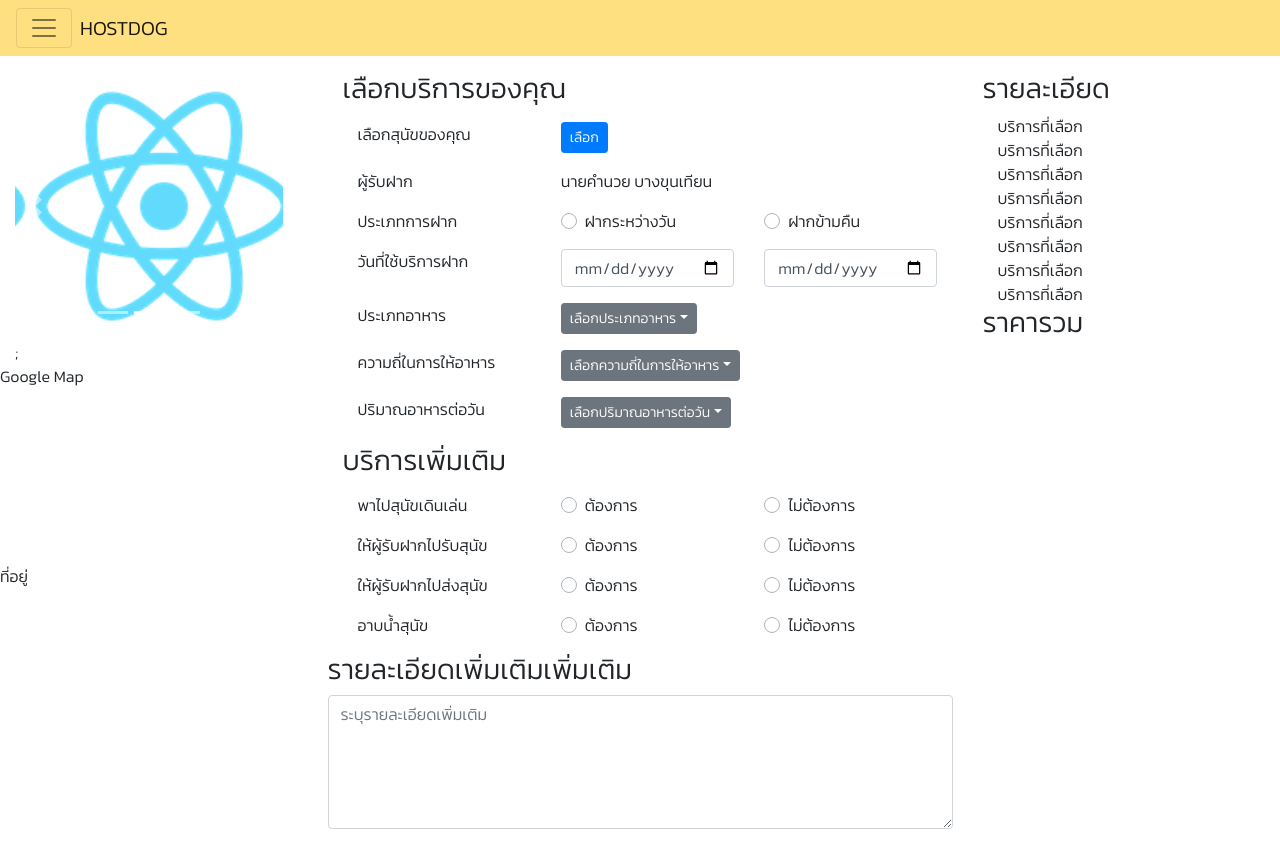
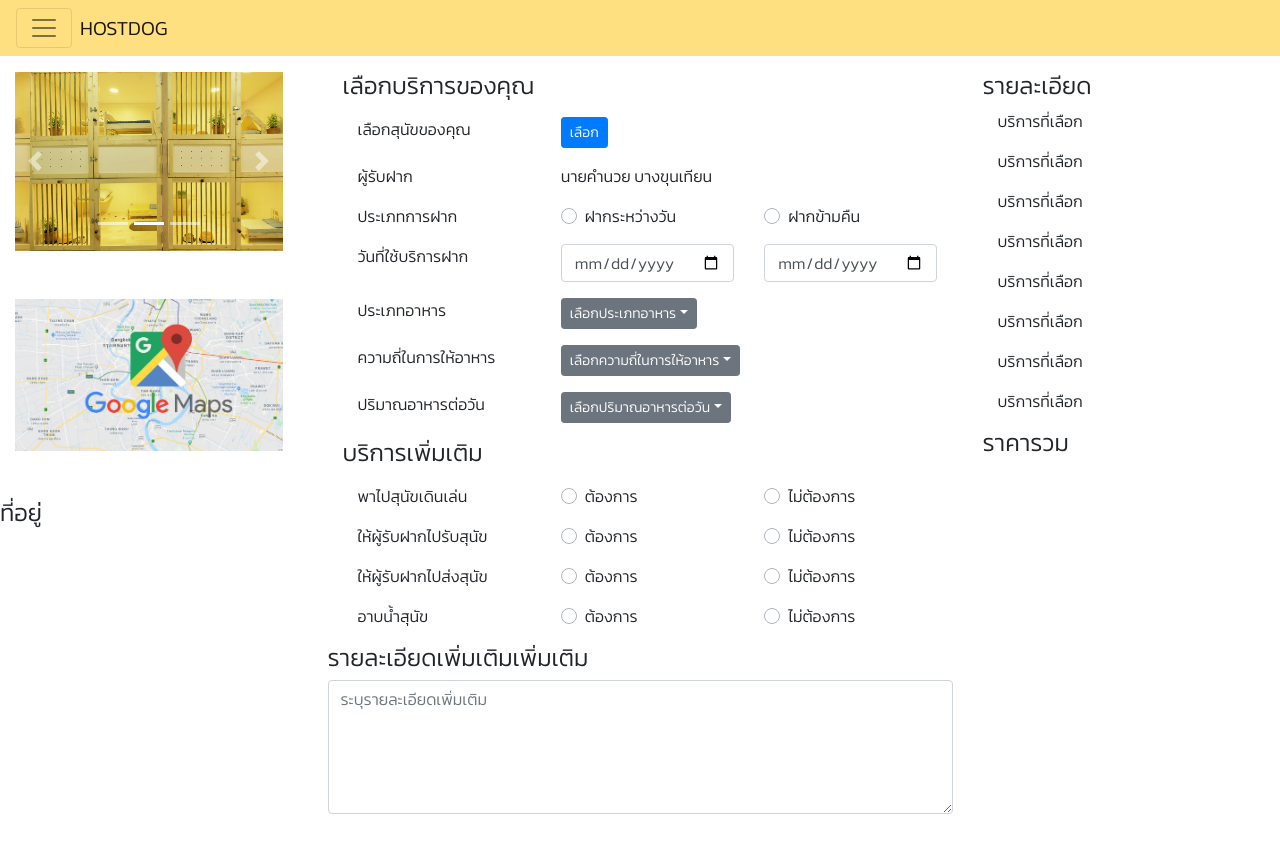
Before and after one commit to Hostdogs/Hostdog-Frontend, a React (Create React App) app in the folder frontend/: page /service in a window 1280 px wide. Built offline with nearby package versions, Linux system fonts and the light colour scheme.

Commit message:
update service

```diff
--- a/frontend/src/components/ServicePage/ServiceDetail.js
+++ b/frontend/src/components/ServicePage/ServiceDetail.js
@@ -6,20 +6,36 @@ export default function ServiceDetail() {
     <div>
       <Container>
         <Row>
-          <h3>รายละเอียด</h3>
+          <h4>รายละเอียด</h4>
         </Row>
         <Row>
-          <Col xs="12">บริการที่เลือก</Col>
-          <Col xs="12">บริการที่เลือก</Col>
-          <Col xs="12">บริการที่เลือก</Col>
-          <Col xs="12">บริการที่เลือก</Col>
-          <Col xs="12">บริการที่เลือก</Col>
-          <Col xs="12">บริการที่เลือก</Col>
-          <Col xs="12">บริการที่เลือก</Col>
-          <Col xs="12">บริการที่เลือก</Col>
+          <Col xs="12">
+            <p>บริการที่เลือก</p>
+          </Col>
+          <Col xs="12">
+            <p>บริการที่เลือก</p>
+          </Col>
+          <Col xs="12">
+            <p>บริการที่เลือก</p>
+          </Col>
+          <Col xs="12">
+            <p>บริการที่เลือก</p>
+          </Col>
+          <Col xs="12">
+            <p>บริการที่เลือก</p>
+          </Col>
+          <Col xs="12">
+            <p>บริการที่เลือก</p>
+          </Col>
+          <Col xs="12">
+            <p>บริการที่เลือก</p>
+          </Col>
+          <Col xs="12">
+            <p>บริการที่เลือก</p>
+          </Col>
         </Row>
         <Row>
-          <h3>ราคารวม</h3>
+          <h4>ราคารวม</h4>
         </Row>
       </Container>
     </div>
--- a/frontend/src/components/ServicePage/ServiceForm.js
+++ b/frontend/src/components/ServicePage/ServiceForm.js
@@ -1,4 +1,4 @@
-import React, { useState } from "react";
+import React, { useState, useEffect } from "react";
 import {
   Container,
   Row,
@@ -26,12 +26,80 @@ export default function ServiceForm() {
   const [dropdownWeightOpen, setWeightOpen] = useState(false);
   const toggleWeight = () => setWeightOpen(!dropdownWeightOpen);
 
+  const mealPerDays = [
+    { label: "1 ครั้ง/วัน", value: 1 },
+    { label: "2 ครั้ง/วัน", value: 2 },
+    { label: "3 ครั้ง/วัน", value: 3 },
+    { label: "4 ครั้ง/วัน", value: 4 },
+    { label: "5 ครั้ง/วัน", value: 5 },
+  ];
+
+  const [serviceInfo, setServiceInfo] = useState({
+    host: null,
+    customer: null,
+    dog: null,
+    service_status: "",
+    service_is_over_night: false,
+    service_start_time: null,
+    service_end_time: null,
+    service_send_time: null,
+    service_get_time: null,
+    service_meal_type: null,
+    service_meal_per_day: "เลือกความถี่ในการให้อาหาร",
+    service_meal_weight: null,
+    service_is_walk: false,
+    service_is_get_dog: false,
+    service_is_deliver_dog: false,
+    service_is_dog_bath: false,
+    service_bio: "",
+    service_is_rating: false,
+    service_rating: null,
+  });
+
+  function changeValue(data) {
+    if (data === "true" || data === true) {
+      return true;
+    } else if (data === "false" || data === false) {
+      return false;
+    } else if (!isNaN(data)) {
+      return Number(data);
+    } else {
+      return data;
+    }
+  }
+  function onServiceInfoChange(event) {
+    const { name, value } = event.target;
+    setServiceInfo((prevServiceInfo) => {
+      return {
+        ...prevServiceInfo,
+        [name]: changeValue(value),
+      };
+    });
+  }
+
+  useEffect(() => {
+    console.log(serviceInfo);
+  }, [serviceInfo]);
+
+  const mealPerDayElements = mealPerDays.map((mealPerDay, index) => {
+    return (
+      <DropdownItem
+        id={index}
+        name="service_meal_per_day"
+        value={mealPerDay.value}
+        onClick={onServiceInfoChange}
+      >
+        {mealPerDay.label}
+      </DropdownItem>
+    );
+  });
+
   return (
     <div>
       <Container>
         <Form>
           <FormGroup>
-            <h3>เลือกบริการของคุณ</h3>
+            <h4>เลือกบริการของคุณ</h4>
           </FormGroup>
           <div className="list-service">
             <FormGroup>
@@ -51,7 +119,7 @@ export default function ServiceForm() {
                 <Col xs="12" sm="4">
                   ผู้รับฝาก
                 </Col>
-                <Col xs="12" sm="4">
+                <Col xs="12" sm="6">
                   นายคำนวย บางขุนเทียน
                 </Col>
               </Row>
@@ -65,16 +133,20 @@ export default function ServiceForm() {
                   <CustomInput
                     type="radio"
                     id="DeTypeRadio"
-                    name="DeTypeRadio"
+                    name="service_is_over_night"
                     label="ฝากระหว่างวัน"
+                    value="false"
+                    onChange={onServiceInfoChange}
                   />
                 </Col>
                 <Col xs="6" sm="4">
                   <CustomInput
                     type="radio"
                     id="DeTypeRadio2"
-                    name="DeTypeRadio"
+                    name="service_is_over_night"
                     label="ฝากข้ามคืน"
+                    value="true"
+                    onChange={onServiceInfoChange}
                   />
                 </Col>
               </Row>
@@ -85,10 +157,18 @@ export default function ServiceForm() {
                   วันที่ใช้บริการฝาก
                 </Col>
                 <Col xs="12" sm="4">
-                  <Input type="date" name="start-service" />
+                  <Input
+                    type="date"
+                    name="service_start_time"
+                    onChange={onServiceInfoChange}
+                  />
                 </Col>
                 <Col xs="12" sm="4">
-                  <Input type="date" name="end-service" />
+                  <Input
+                    type="date"
+                    name="service_end_time"
+                    onChange={onServiceInfoChange}
+                  />
                 </Col>
               </Row>
             </FormGroup>
@@ -118,12 +198,13 @@ export default function ServiceForm() {
                 <Col xs="12" sm="4">
                   <ButtonDropdown isOpen={dropdownFreqOpen} toggle={toggleFreq}>
                     <DropdownToggle caret size="sm">
-                      เลือกความถี่ในการให้อาหาร
+                      {serviceInfo.service_meal_per_day}
+                      {serviceInfo.service_meal_per_day ===
+                      "เลือกความถี่ในการให้อาหาร"
+                        ? ""
+                        : " ครั้ง/วัน"}
                     </DropdownToggle>
-                    <DropdownMenu>
-                      <DropdownItem>1 ครั้ง/วัน</DropdownItem>
-                      <DropdownItem>2 ครั้ง/วัน</DropdownItem>
-                    </DropdownMenu>
+                    <DropdownMenu>{mealPerDayElements}</DropdownMenu>
                   </ButtonDropdown>
                 </Col>
               </Row>
@@ -151,7 +232,7 @@ export default function ServiceForm() {
             </FormGroup>
           </div>
           <FormGroup>
-            <h3>บริการเพิ่มเติม</h3>
+            <h4>บริการเพิ่มเติม</h4>
           </FormGroup>
           <div className="list-service">
             <FormGroup>
@@ -163,16 +244,20 @@ export default function ServiceForm() {
                   <CustomInput
                     type="radio"
                     id="walkRadio"
-                    name="walkRadio"
+                    name="service_is_walk"
+                    value="true"
                     label="ต้องการ"
+                    onChange={onServiceInfoChange}
                   />
                 </Col>
                 <Col xs="6" sm="4">
                   <CustomInput
                     type="radio"
                     id="walkRadio2"
-                    name="walkRadio"
+                    name="service_is_walk"
+                    value="false"
                     label="ไม่ต้องการ"
+                    onChange={onServiceInfoChange}
                   />
                 </Col>
               </Row>
@@ -186,16 +271,20 @@ export default function ServiceForm() {
                   <CustomInput
                     type="radio"
                     id="getDogRadio"
-                    name="gerDogRadio"
+                    name="service_is_get_dog"
+                    value="true"
                     label="ต้องการ"
+                    onChange={onServiceInfoChange}
                   />
                 </Col>
                 <Col xs="6" sm="4">
                   <CustomInput
                     type="radio"
                     id="getDogRadio2"
-                    name="gerDogRadio"
+                    name="service_is_get_dog"
+                    value="false"
                     label="ไม่ต้องการ"
+                    onChange={onServiceInfoChange}
                   />
                 </Col>
               </Row>
@@ -209,16 +298,20 @@ export default function ServiceForm() {
                   <CustomInput
                     type="radio"
                     id="sendDogRadio"
-                    name="sendDogRadio"
+                    name="service_is_deliver_dog"
+                    value="true"
                     label="ต้องการ"
+                    onChange={onServiceInfoChange}
                   />
                 </Col>
                 <Col xs="6" sm="4">
                   <CustomInput
                     type="radio"
                     id="sendDogRadio2"
-                    name="sendDogRadio"
+                    name="service_is_deliver_dog"
+                    value="false"
                     label="ไม่ต้องการ"
+                    onChange={onServiceInfoChange}
                   />
                 </Col>
               </Row>
@@ -232,16 +325,20 @@ export default function ServiceForm() {
                   <CustomInput
                     type="radio"
                     id="bathDogRadio"
-                    name="bathDogRadio"
+                    name="service_is_dog_bath"
+                    value="true"
                     label="ต้องการ"
+                    onChange={onServiceInfoChange}
                   />
                 </Col>
                 <Col xs="6" sm="4">
                   <CustomInput
                     type="radio"
                     id="bathDogRadio2"
-                    name="bathDogRadio"
+                    name="service_is_dog_bath"
+                    value="false"
                     label="ไม่ต้องการ"
+                    onChange={onServiceInfoChange}
                   />
                 </Col>
               </Row>
@@ -249,12 +346,14 @@ export default function ServiceForm() {
           </div>
           <FormGroup>
             <Row>
-              <h3>รายละเอียดเพิ่มเติมเพิ่มเติม</h3>
+              <h4>รายละเอียดเพิ่มเติมเพิ่มเติม</h4>
               <Input
                 rows="5"
                 type="textarea"
-                name="bio"
                 placeholder="ระบุรายละเอียดเพิ่มเติม"
+                name="service_bio"
+                value={serviceInfo.service_bio}
+                onChange={onServiceInfoChange}
               />
             </Row>
             <Row></Row>
--- a/frontend/src/components/ServicePage/ServiceHost.js
+++ b/frontend/src/components/ServicePage/ServiceHost.js
@@ -4,16 +4,15 @@ import { Container, UncontrolledCarousel, Row, Col } from "reactstrap";
 export default function ServiceHost() {
   const items = [
     {
-      src: "logo192.png",
+      src: "host.jpg",
       key: "1",
     },
     {
-      src: "logo192.png",
-
+      src: "host.jpg",
       key: "2",
     },
     {
-      src: "logo192.png",
+      src: "host.jpg",
       key: "3",
     },
   ];
@@ -23,11 +22,21 @@ export default function ServiceHost() {
       <Container>
         <Row>
           <Col>
-            <UncontrolledCarousel items={items} />;
+            <UncontrolledCarousel items={items} />
           </Col>
         </Row>
-        <Row style={{ height: "200px" }}>Google Map</Row>
-        <Row>ที่อยู่</Row>
+        <br />
+        <br />
+        <Row>
+          <Col>
+            <img style={{ width: "100%" }} src="map.jpg" />
+          </Col>
+        </Row>
+        <br />
+        <br />
+        <Row>
+          <h4>ที่อยู่</h4>
+        </Row>
       </Container>
     </div>
   );
--- a/frontend/src/components/ServicePage/ServicePage.js
+++ b/frontend/src/components/ServicePage/ServicePage.js
@@ -12,6 +12,7 @@ export default function ServicePage() {
       <br />
       <br />
       {/* <ServiceForm /> */}
+
       <Row>
         <Col xs="12" sm="12" md="12" lg="3">
           <ServiceHost />
```
Also changed, not shown: frontend/public/host.jpg (added), frontend/public/map.jpg (added).
